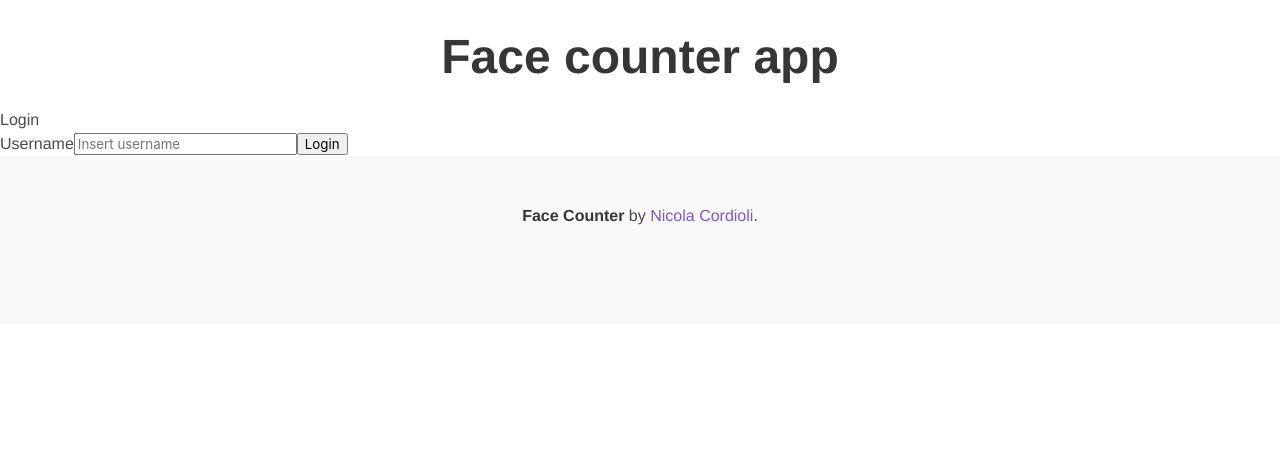
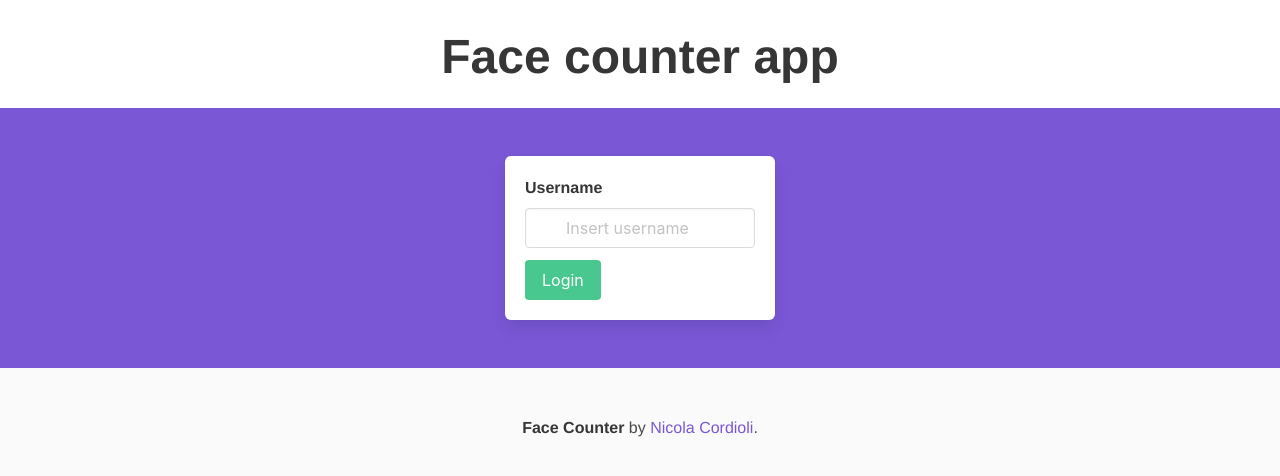
Before and after one commit to niccord/face-counter, a Vue app in the folder client/: page / in a window 1280 px wide. Shown: the top 476 px of the page. Built offline with nearby package versions, Linux system fonts and the light colour scheme.

Commit message:
Restore logout. Better UI

```diff
--- a/client/public/index.html
+++ b/client/public/index.html
@@ -5,11 +5,11 @@
     <meta http-equiv="X-UA-Compatible" content="IE=edge">
     <meta name="viewport" content="width=device-width,initial-scale=1.0">
     <link rel="icon" href="<%= BASE_URL %>favicon.ico">
-    <title><%= htmlWebpackPlugin.options.title %></title>
+    <title>Face-Counter</title>
   </head>
   <body>
     <noscript>
-      <strong>We're sorry but <%= htmlWebpackPlugin.options.title %> doesn't work properly without JavaScript enabled. Please enable it to continue.</strong>
+      <strong>We're sorry but Face-Counter doesn't work properly without JavaScript enabled. Please enable it to continue.</strong>
     </noscript>
     <div id="app"></div>
     <!-- built files will be auto injected -->
--- a/client/src/App.vue
+++ b/client/src/App.vue
@@ -3,11 +3,15 @@
     <h1 class="title is-1 has-text-centered">
       Face counter app
     </h1>
+
+<section class="hero is-primary">
+  <div class="hero-body">
     <!-- if user is logged in: show request form -->
     <RequestsList v-if="userLoggedIn" :username="username" @logout="userLoggedOut"></RequestsList>
     <!-- else show login -->
     <LoginForm v-else @login="checkUserLogin" />
-
+  </div>
+</section>
     <footer class="footer">
       <div class="content has-text-centered">
         <p>
--- a/client/src/components/LoginForm.vue
+++ b/client/src/components/LoginForm.vue
@@ -1,15 +1,32 @@
 <template>
   <div id="login">
-    <h2>Login</h2>
-    <label for="username">Username</label>
-    <input type="text" name="username" id="username" placeholder="Insert username" v-model="username">
-    <input type="button" value="Login" @click="login">
-    <div v-if="isMissingUsername">
-      <p class="error">Please, insert a username</p>
+
+    <div class="container">
+      <div class="columns is-centered">
+        <div class="column is-5-tablet is-4-desktop is-3-widescreen">
+          <form action="" class="box">
+            <div class="field">
+              <label for="" class="label">Username</label>
+              <div class="control has-icons-left">
+                <input type="text" name="username" id="username" placeholder="Insert username" class="input" v-model="username" required>
+                <span class="icon is-small is-left">
+                  <i class="fa fa-envelope"></i>
+                </span>
+              </div>
+            </div>
+            <div class="field">
+              <button class="button is-success" @click.prevent="login">
+                Login
+              </button>
+            </div>
+          </form>
+          <div v-if="loginError">
+            <p class="error">An error happened during login, please try again</p>
+          </div>
+        </div>
+      </div>
     </div>
-    <div v-if="loginError">
-      <p class="error">An error happened during login, please try again</p>
-    </div>
+
 </div>
 </template>
 
--- a/client/src/components/NewRequest.vue
+++ b/client/src/components/NewRequest.vue
@@ -22,11 +22,11 @@
         <p class="error" v-if="missingImage">
           Please, insert an image
         </p>
-        <input type="text" name="name" id="name" placeholder="insert an identifier" v-model="name">
+        <input type="text" name="name" id="name" class="input" placeholder="insert an identifier" v-model="name" required>
         <p class="error" v-if="missingName">
           Please, insert an identifier
         </p>
-        <input type="button" value="Add image" @click="addImage">
+        <input type="button" class="button" value="Add image" @click="addImage">
       </div>
     </div>
 
--- a/client/src/components/RequestsList.vue
+++ b/client/src/components/RequestsList.vue
@@ -36,6 +36,13 @@
           </table>
         </div>
       </div>
+      <section class="section">
+        <div class="container">
+          <p class="has-text-centered subtitle">
+            <button class="button" @click="logout">Logout</button>
+          </p>
+        </div>
+      </section>
     </div>
   </div>
 </template>
```
